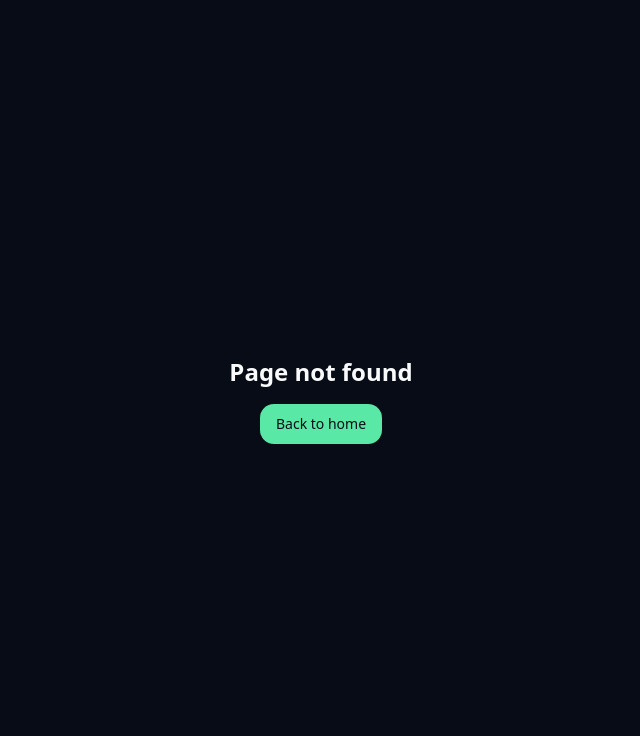
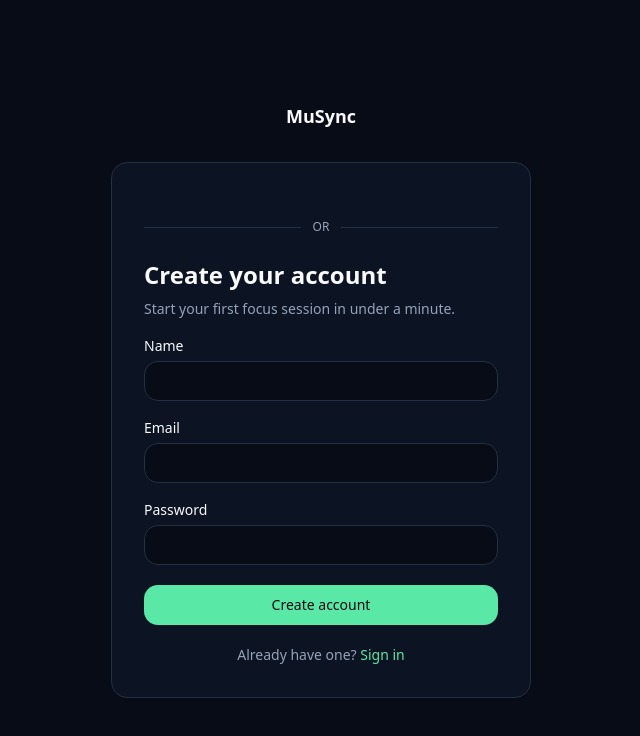
Before and after one commit to AAAZZZR/musync, a Next.js app in the folder frontend/: page /signup in a window 1280 px wide. Before the commit this address had no page. Shown: the top 736 px of the page, without its empty margins (319-959 px from the left). Built offline with nearby package versions, Linux system fonts and the light colour scheme; no server answers.

Commit message:
feat: 加 signup page + form
Co-Authored-By: Claude Opus 4.6 (1M context) <noreply@anthropic.com>

```diff
--- /dev/null
+++ b/frontend/src/app/(auth)/signup/page.tsx
@@ -0,0 +1,17 @@
+import { SignupForm } from "@/components/features/auth/signup-form";
+import { GoogleButton } from "@/components/features/auth/google-button";
+import { Separator } from "@/components/ui/separator";
+
+export default function SignupPage() {
+  return (
+    <div className="grid gap-6">
+      <GoogleButton label="Sign up with Google" />
+      <div className="flex items-center gap-3">
+        <Separator className="flex-1" />
+        <span className="text-xs uppercase text-muted-foreground">or</span>
+        <Separator className="flex-1" />
+      </div>
+      <SignupForm />
+    </div>
+  );
+}
--- /dev/null
+++ b/frontend/src/components/features/auth/signup-form.tsx
@@ -0,0 +1,60 @@
+"use client";
+
+import Link from "next/link";
+import { useActionState } from "react";
+import { toast } from "sonner";
+import { Button } from "@/components/ui/button";
+import { Input } from "@/components/ui/input";
+import { Label } from "@/components/ui/label";
+import { signupAction } from "@/lib/server/actions/auth";
+
+export function SignupForm() {
+  const [state, formAction, pending] = useActionState(signupAction, null);
+
+  if (state && !state.ok && !state.fieldErrors) {
+    toast.error(state.error);
+  }
+
+  const fieldErrors = state && !state.ok ? state.fieldErrors : undefined;
+
+  return (
+    <form action={formAction} className="grid gap-5">
+      <div className="grid gap-2">
+        <h1 className="text-2xl font-semibold">Create your account</h1>
+        <p className="text-sm text-muted-foreground">Start your first focus session in under a minute.</p>
+      </div>
+
+      <div className="grid gap-2">
+        <Label htmlFor="full_name">Name</Label>
+        <Input id="full_name" name="full_name" type="text" autoComplete="name" required />
+        {fieldErrors?.full_name ? (
+          <p className="text-xs text-destructive">{fieldErrors.full_name[0]}</p>
+        ) : null}
+      </div>
+
+      <div className="grid gap-2">
+        <Label htmlFor="email">Email</Label>
+        <Input id="email" name="email" type="email" autoComplete="email" required />
+        {fieldErrors?.email ? (
+          <p className="text-xs text-destructive">{fieldErrors.email[0]}</p>
+        ) : null}
+      </div>
+
+      <div className="grid gap-2">
+        <Label htmlFor="password">Password</Label>
+        <Input id="password" name="password" type="password" autoComplete="new-password" required minLength={8} />
+        {fieldErrors?.password ? (
+          <p className="text-xs text-destructive">{fieldErrors.password[0]}</p>
+        ) : null}
+      </div>
+
+      <Button type="submit" disabled={pending}>
+        {pending ? "Creating..." : "Create account"}
+      </Button>
+
+      <p className="text-center text-sm text-muted-foreground">
+        Already have one? <Link href="/login" className="text-primary hover:underline">Sign in</Link>
+      </p>
+    </form>
+  );
+}
```
